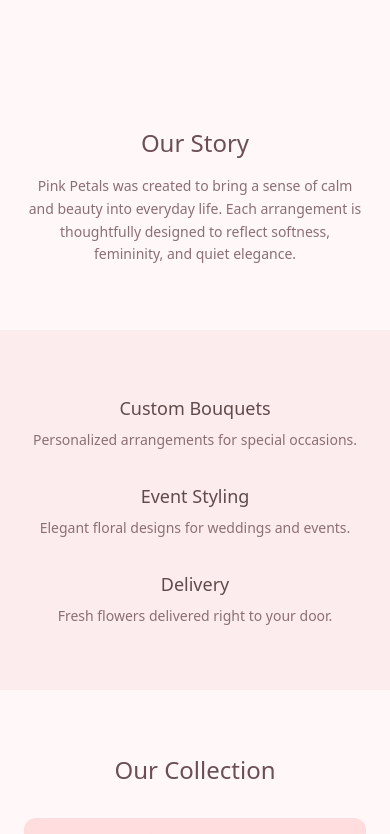
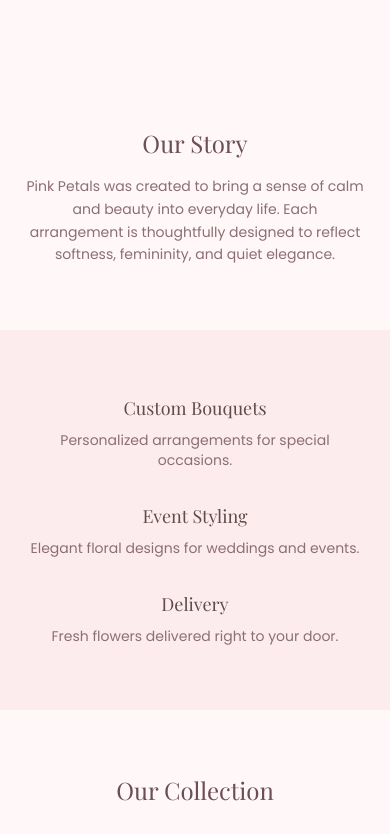
Before and after one commit to karenaroza04-svg/Pink-Petals, a website: page index.html in a window 390 px wide. Shown: the part 900-1734 px from the top of the page. Drawn offline with nearby package versions, Linux system fonts and the light colour scheme.

Commit message:
removed font tailwind classes

```diff
--- a/index.html
+++ b/index.html
@@ -7,16 +7,28 @@
 
   <link href="./output.css" rel="stylesheet">
 
-  <link href="https://fonts.googleapis.com/css2?family=Playfair+Display:wght@500;600;700&family=DM+Sans:wght@300;400;500&display=swap" rel="stylesheet">
+  <link href="https://fonts.googleapis.com/css2?family=Playfair+Display:wght@400;700&family=Poppins:wght@300;400;600&display=swap" rel="stylesheet">
+
+  <style>
+    h1, h2, h3 {
+      font-family: 'Playfair Display', serif;
+    }
+
+    body {
+      font-family: 'Poppins', sans-serif;
+    }
+
+</style>
+
 </head>
 
-<body class="bg-[#fff7f8] text-[#5f4b4b] font-[DM_Sans]">
+<body class="bg-[#fff7f8] text-[#5f4b4b]">
 
   <!-- NAVBAR -->
   <nav class="sticky top-0 bg-white/80 backdrop-blur border-b border-pink-100">
     <div class="max-w-6xl mx-auto flex flex-col md:flex-row md:justify-between md:items-center px-6 py-4 gap-3">
 
-      <h1 class="text-xl md:text-2xl font-[Playfair_Display] text-[#7a5c61] text-center md:text-left">
+      <h1 class="text-xl md:text-2xl text-[#7a5c61] text-center md:text-left">
         Pink Petals
       </h1>
 
@@ -37,7 +49,7 @@
     <div class="max-w-6xl mx-auto grid grid-cols-1 md:grid-cols-2 gap-10 px-6 py-16 md:py-20 items-center">
 
       <div class="text-center md:text-left">
-        <h1 class="text-4xl sm:text-5xl md:text-6xl font-[Playfair_Display] text-[#6b4f55] leading-tight">
+        <h1 class="text-4xl sm:text-5xl md:text-6xl text-[#6b4f55] leading-tight">
           Soft Floral Elegance
         </h1>
 
@@ -64,7 +76,7 @@
 
   <!-- ABOUT -->
   <section id="about" class="py-16 md:py-24 text-center max-w-3xl mx-auto px-6">
-    <h2 class="text-2xl md:text-3xl font-[Playfair_Display] text-[#6b4f55] mb-4 md:mb-6">
+    <h2 class="text-2xl md:text-3xl text-[#6b4f55] mb-4 md:mb-6">
       Our Story
     </h2>
 
@@ -79,21 +91,21 @@
     <div class="max-w-6xl mx-auto px-6 grid grid-cols-1 md:grid-cols-3 gap-8 md:gap-10 text-center">
 
       <div>
-        <h3 class="font-[Playfair_Display] text-lg">Custom Bouquets</h3>
+        <h3 class="text-lg">Custom Bouquets</h3>
         <p class="text-sm text-[#8b6f74] mt-2">
           Personalized arrangements for special occasions.
         </p>
       </div>
 
       <div>
-        <h3 class="font-[Playfair_Display] text-lg">Event Styling</h3>
+        <h3 class="text-lg">Event Styling</h3>
         <p class="text-sm text-[#8b6f74] mt-2">
           Elegant floral designs for weddings and events.
         </p>
       </div>
 
       <div>
-        <h3 class="font-[Playfair_Display] text-lg">Delivery</h3>
+        <h3 class="text-lg">Delivery</h3>
         <p class="text-sm text-[#8b6f74] mt-2">
           Fresh flowers delivered right to your door.
         </p>
@@ -106,7 +118,7 @@
   <section id="collection" class="py-16 md:py-24">
     <div class="max-w-6xl mx-auto px-6">
 
-      <h2 class="text-2xl md:text-3xl font-[Playfair_Display] text-center mb-8 md:mb-12 text-[#6b4f55]">
+      <h2 class="text-2xl md:text-3xl text-center mb-8 md:mb-12 text-[#6b4f55]">
         Our Collection
       </h2>
 
@@ -136,7 +148,7 @@
   <section id="journal" class="py-16 md:py-24 bg-[#fff0f2]">
     <div class="max-w-6xl mx-auto px-6">
 
-      <h2 class="text-2xl md:text-3xl font-[Playfair_Display] text-center mb-8 md:mb-12 text-[#6b4f55]">
+      <h2 class="text-2xl md:text-3xl text-center mb-8 md:mb-12 text-[#6b4f55]">
         Floral Journal
       </h2>
 
@@ -166,7 +178,7 @@
   <section id="contact" class="py-16 md:py-24">
     <div class="max-w-lg mx-auto px-6">
 
-      <h2 class="text-2xl md:text-3xl font-[Playfair_Display] text-center mb-6 md:mb-8 text-[#6b4f55]">
+      <h2 class="text-2xl md:text-3xl text-center mb-6 md:mb-8 text-[#6b4f55]">
         Contact Us
       </h2>
 
```
